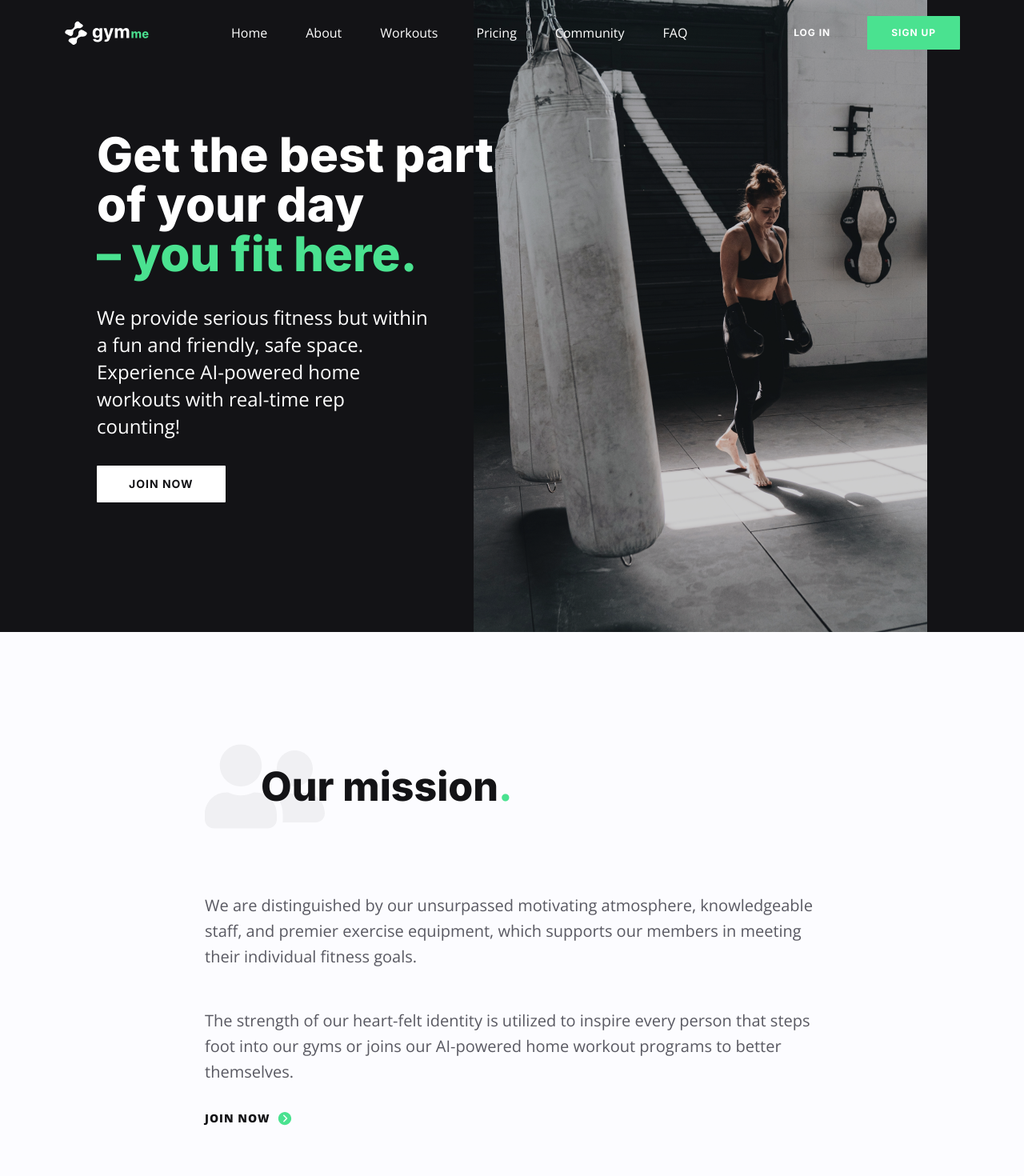
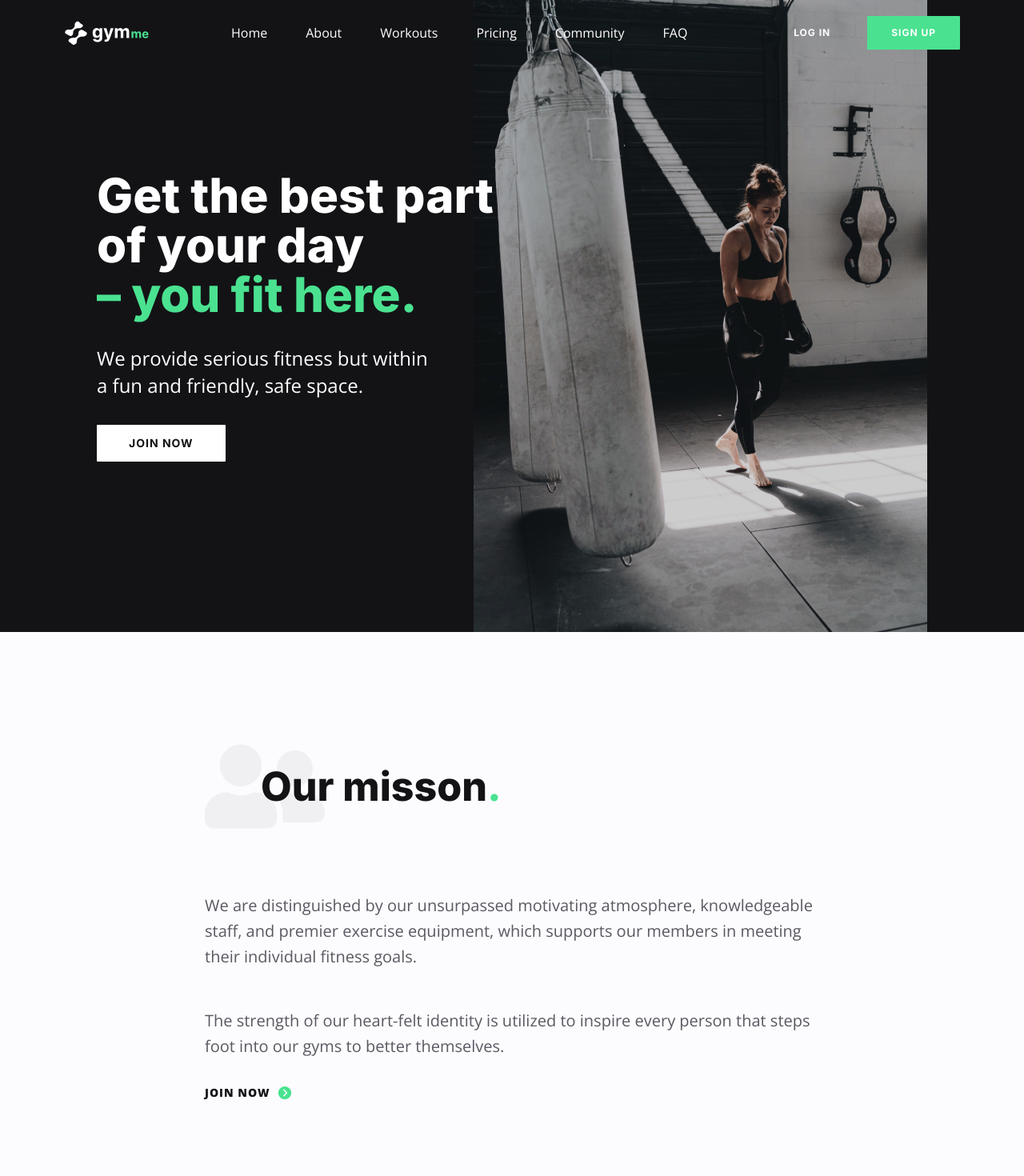
Before and after one commit to soumyamakkar/Bajaj_Finserv_HACKATHON, a React (Create React App) app in the folder frontend/: page / in a window 1280 px wide. Shown: the top 1470 px of the page at 80% size. Built offline with nearby package versions, Linux system fonts and the light colour scheme; the HTML template or start-up script is replaced by a standard one.

Commit message:
minor chNGES

```diff
--- a/frontend/package.json
+++ b/frontend/package.json
@@ -1,7 +1,6 @@
 {
   "name": "gym",
   "version": "0.1.0",
-  "homepage": "http://abdulkareemm.github.io/gym-website",
   "dependencies": {
     "@testing-library/jest-dom": "^5.16.5",
     "@testing-library/react": "^13.4.0",
--- a/frontend/src/data.js
+++ b/frontend/src/data.js
@@ -12,13 +12,12 @@ import CommunityImg2 from './assets/img/community/img2.png';
 import CommunityImg3 from './assets/img/community/img3.png';
 import CommunityImg4 from './assets/img/community/img4.png';
 import JoinImg from './assets/img/join/woman.png';
-
 // icons
 import UsersIcn from './assets/img/about/icons/users-icn.svg';
+import CalendarIcn from './assets/img/workouts/icons/calendar.svg';
 import PriceIcn from './assets/img/pricing/icons/price.svg';
 import CommunityIcn from './assets/img/community/icons/community-icn.svg';
 import QuestionMarkIcn from './assets/img/faq/icons/question-mark.svg';
-
 
 export const header = {
   logo: Logo,
@@ -39,22 +38,23 @@ export const banner = {
   titlePart1: 'Get the best part of your day',
   titlePart2: '– you fit here.',
   subtitle:
-    'We provide serious fitness but within a fun and friendly, safe space. Experience AI-powered home workouts with real-time rep counting!',
+    'We provide serious fitness but within a fun and friendly, safe space.',
   textBtn: 'Join Now',
   img: '',
 };
 
 export const about = {
   icon: UsersIcn,
-  title: 'Our mission',
+  title: 'Our misson',
   subtitle1:
     'We are distinguished by our unsurpassed motivating atmosphere, knowledgeable staff, and premier exercise equipment, which supports our members in meeting their individual fitness goals.',
   subtitle2:
-    'The strength of our heart-felt identity is utilized to inspire every person that steps foot into our gyms or joins our AI-powered home workout programs to better themselves.',
+    'The strength of our heart-felt identity is utilized to inspire every person that steps foot into our gyms to better themselves.',
   link: 'Join Now',
 };
 
 export const workouts = {
+  icon: CalendarIcn,
   title: 'Training programs',
   programs: [
     {
@@ -99,7 +99,6 @@ export const pricing = {
         { name: 'unlimited gym access' },
         { name: '1 training programs' },
         { name: 'free fitness consultation' },
-        { name: 'access to AI home workout (basic)' }, // Added AI feature
       ],
       delay: 600,
     },
@@ -111,7 +110,6 @@ export const pricing = {
         { name: '5 training programs' },
         { name: 'free fitness consultation' },
         { name: 'personal trainer' },
-        { name: 'access to AI home workout (premium)' }, // Added AI feature
       ],
       delay: 800,
     },
@@ -124,7 +122,6 @@ export const pricing = {
         { name: 'free fitness consultation' },
         { name: 'personal trainer' },
         { name: '50% off drinks' },
-        { name: 'full access to AI home workout' }, // Added AI feature
       ],
       delay: 1000,
     },
@@ -157,7 +154,7 @@ export const community = {
       image: CommunityImg4,
       name: 'Anne R.',
       message:
-        '“The AI home workout system is a game-changer! It’s like having a personal trainer at home.”', // Updated testimonial
+        '“Love these workouts! Trainers are knowledgeable and motivating. Gymme is wonderful!”',
     },
   ],
 };
@@ -169,37 +166,32 @@ export const faq = {
     {
       question: 'How can I book a workout class?',
       answer:
-        'You can book a workout class by visiting our website or by using our mobile app. You can also book a class by calling our gym directly.',
+        'Lorem ipsum dolor sit amet consectetur, adipisicing elit. Molestiae temporibus beatae, totam repudiandae nam recusandae ea dolores tempora maxime.',
     },
     {
       question: 'Can I pay by cash for my membership?',
       answer:
-        'Yes, you can pay by cash for your membership. We also accept credit cards and UPI.',
+        'Lorem ipsum dolor sit amet consectetur, adipisicing elit. Molestiae temporibus beatae, totam repudiandae nam recusandae ea dolores tempora maxime.',
     },
     {
       question: 'What age do I need to be to join?',
       answer:
-        'You need to be at least 18 years old to join our gym. If you are under 18, you will need to have a parent or guardian sign a waiver for you.',
+        'Lorem ipsum dolor sit amet consectetur, adipisicing elit. Molestiae temporibus beatae, totam repudiandae nam recusandae ea dolores tempora maxime.',
     },
     {
       question: 'Are there any lockers?',
       answer:
-        'Yes, we have lockers available for our members to use.',
+        'Lorem ipsum dolor sit amet consectetur, adipisicing elit. Molestiae temporibus beatae, totam repudiandae nam recusandae ea dolores tempora maxime.',
     },
     {
       question: 'How do I cancel my membership?',
       answer:
-        'You can cancel your membership by visiting our website or by calling our gym directly.',
+        'Lorem ipsum dolor sit amet consectetur, adipisicing elit. Molestiae temporibus beatae, totam repudiandae nam recusandae ea dolores tempora maxime.',
     },
     {
       question: 'Is there water available at the gym?',
       answer:
-        'Yes, we have water fountains available for our members to use. We also have water bottles available for purchase.',
-    },
-    {
-      question: 'How does the AI home workout system work?', // New FAQ
-      answer:
-        'Our AI home workout system uses advanced computer vision to track your movements and count your reps in real-time. It provides feedback and guidance to help you perform exercises correctly.',
+        'Lorem ipsum dolor sit amet consectetur, adipisicing elit. Molestiae temporibus beatae, totam repudiandae nam recusandae ea dolores tempora maxime.',
     },
   ],
 };
@@ -208,11 +200,11 @@ export const join = {
   image: JoinImg,
   title: 'Wanna join & have fun?',
   subtitle:
-    'Join our online workout classes and get in the best shape of your life! Experience the future of fitness with our AI-powered home workouts.',
+    'We’ll keep you updated on the things you need to know about Gymme. Nothing more, nothing less.',
   btnText: 'Join now',
 };
 
 export const footer = {
   logo: Logo,
-  copyrightText: 'All rights reserved. Gymme 2025.',
+  copyrightText: 'All rights reserved. Gymme 2022.',
 };
```
Also changed, not shown: 1 other file (tests, documents, lock files or other folders).
